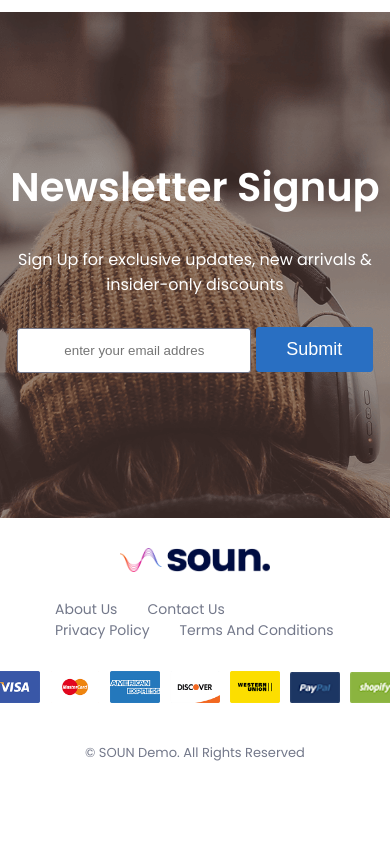
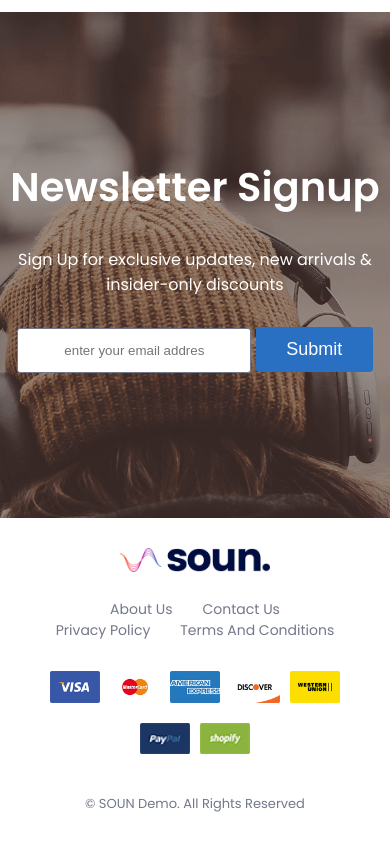
Before and after one commit to nelsonelaye/ecommerce-frontend, a React (Create React App) app: page /cart in a window 390 px wide. Shown: the part 430-1274 px from the top of the page. Before the commit the page ends 1223 px from the top, so only its background shows below. Built offline with nearby package versions, Linux system fonts and the light colour scheme.

Commit message:
fixing responsiveness

```diff
--- a/src/Components/Footer/Footer.js
+++ b/src/Components/Footer/Footer.js
@@ -93,9 +93,10 @@ const Navigations = styled.div`
   flex-wrap: wrap;
   align-items: center;
   // justify-content: space-between;
-
   @media screen and (max-width: 1000px) {
+    justify-content: center;
     margin-bottom: 20px;
+    width: 100%;
   }
 `;
 const Nav = styled.div`
@@ -108,6 +109,11 @@ const Nav = styled.div`
 const Logos = styled.div`
   display: flex;
   align-items: center;
+  flex-wrap: wrap;
+
+  @media screen and (max-width: 1000px) {
+    justify-content: center;
+  }
 `;
 const BrandLogo = styled.img`
   width: 50px;
--- a/src/Components/Home/Hero/Hero.js
+++ b/src/Components/Home/Hero/Hero.js
@@ -7,7 +7,7 @@ const Hero = () => {
     <Container>
       <Bg></Bg>
       <Hold>
-        <span>Phasellus lorem malesuada ligula pulvinar commodo maecenas</span>
+        <span>The best products in the market</span>
         <Title>Hear Whatever you need</Title>
         <a
           href="#products"
--- a/src/Components/Home/Products/Products.js
+++ b/src/Components/Home/Products/Products.js
@@ -35,6 +35,7 @@ const Products = () => {
   }, []);
   return (
     <Container id="products">
+      <Headline>Products</Headline>
       <Wrapper>
         {products?.map((props) => (
           <Card key={props._id}>
@@ -72,6 +73,7 @@ const Container = styled.div`
   align-items: center;
   justify-content: center;
   background-color: white;
+  flex-direction: column;
   padding: 50px 0;
 `;
 
@@ -83,6 +85,13 @@ const Wrapper = styled.div`
   justify-content: center;
   flex-wrap: wrap;
 `;
+
+const Headline = styled.div`
+  font-size: 45px;
+  color: var(--dark-blue);
+  font-weight: 500;
+`;
+
 const Card = styled.div`
   width: 280px;
   height: 400px;
```
